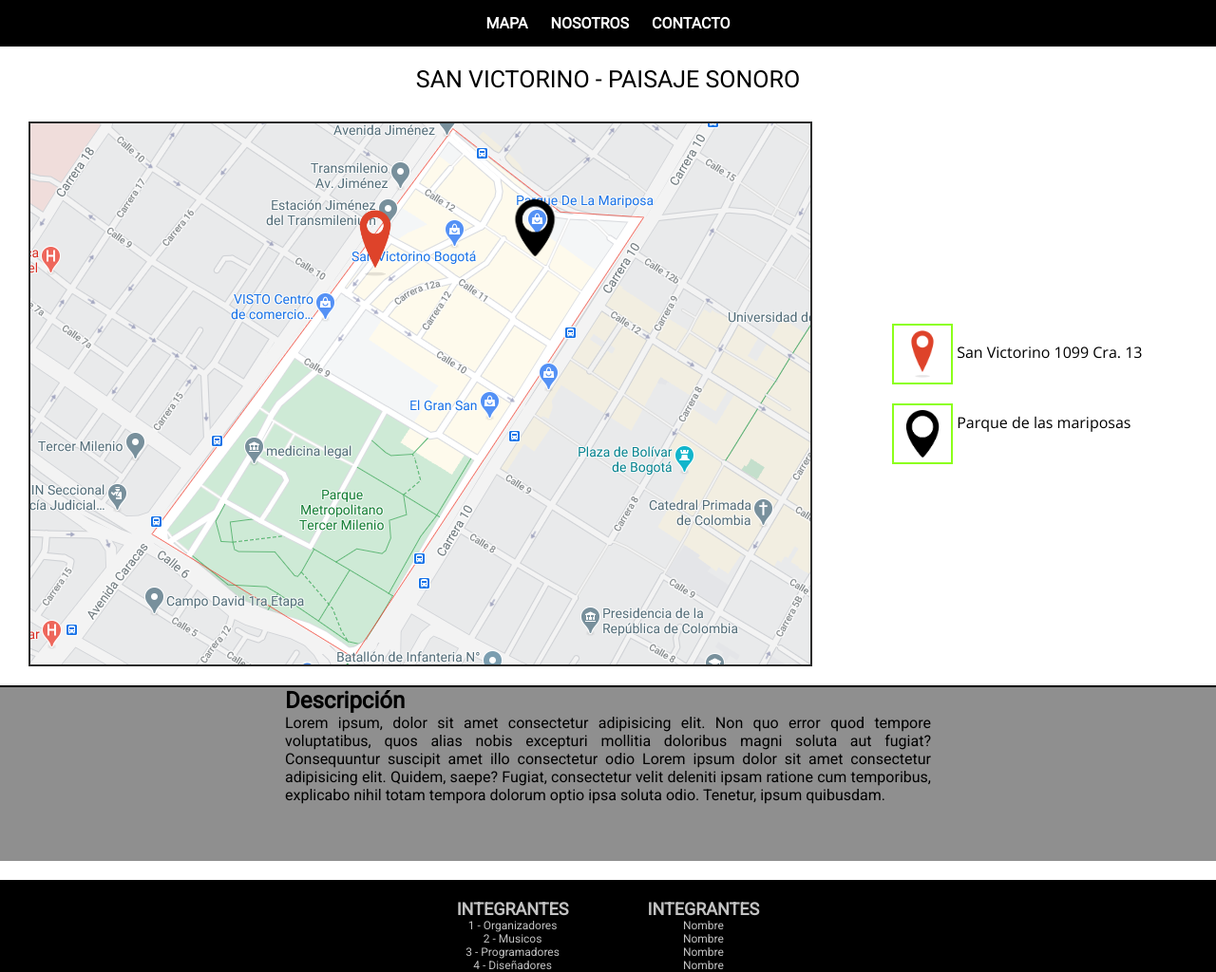
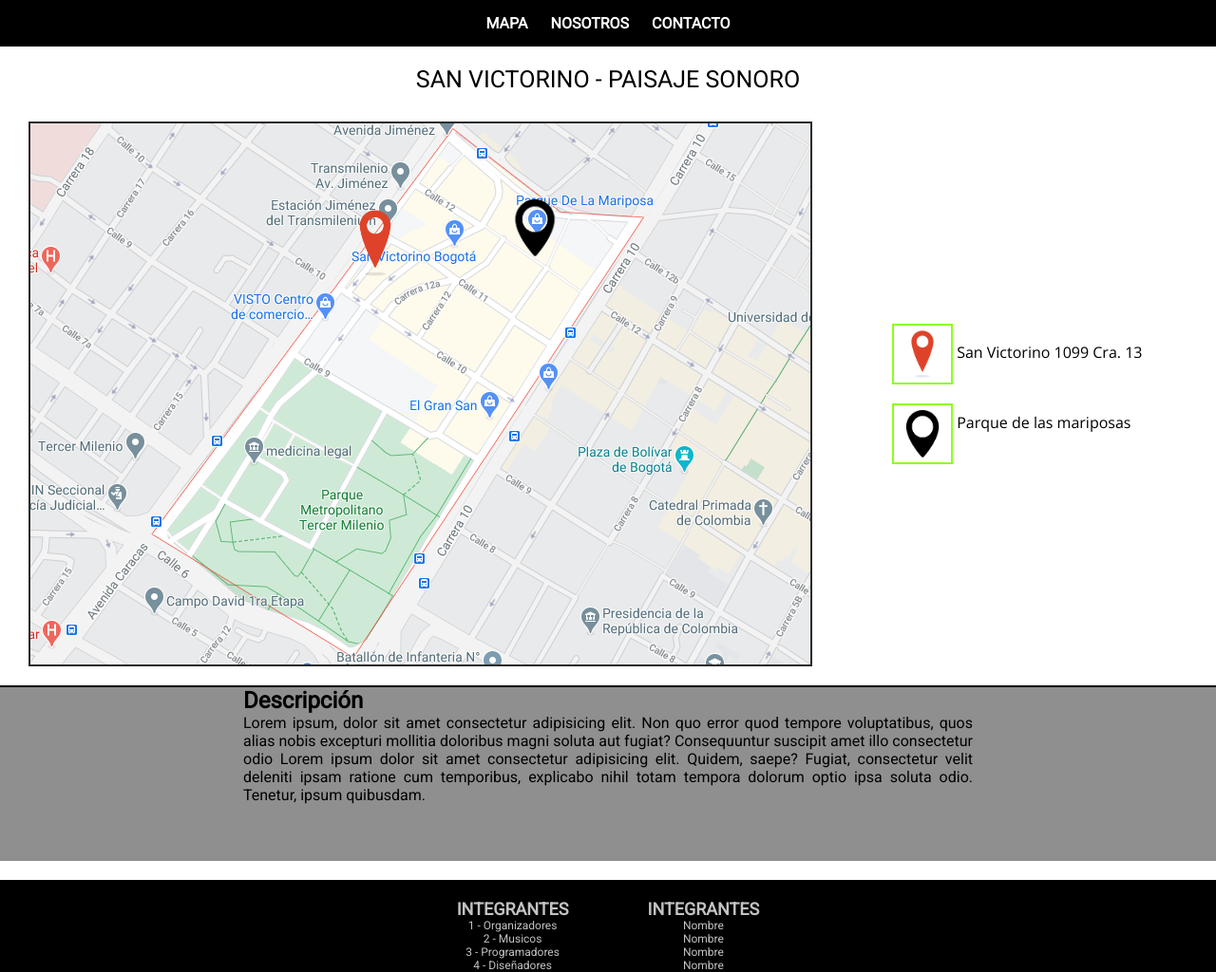
Before and after one commit to juandab/paisajeSonoro, a plain HTML site: page index.html in a window 1280 px wide. Shown: the whole page at 95% size. Drawn offline with nearby package versions, Linux system fonts and the light colour scheme.

Commit message:
Second commit

```diff
--- a/css/index.css
+++ b/css/index.css
@@ -92,8 +92,8 @@
     background-color: #8f8f8f;
     margin: auto;
     text-align: justify;
-    padding-left: 300px;
-    padding-right: 300px;
+    padding-left: 20%;
+    padding-right: 20%;
     padding-bottom: 60px;
     border-top: 2px solid #000;
     font-family: 'Roboto', sans-serif;
```
